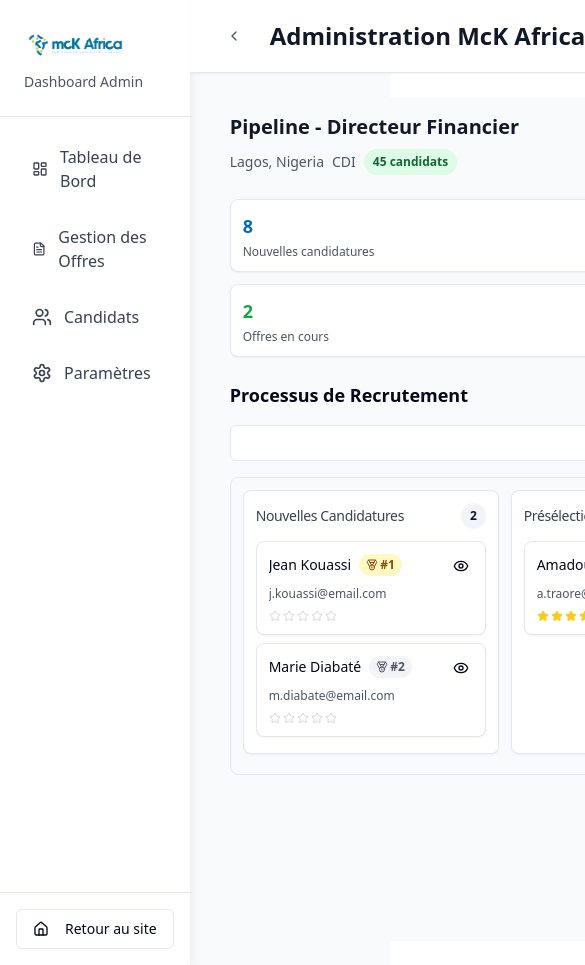
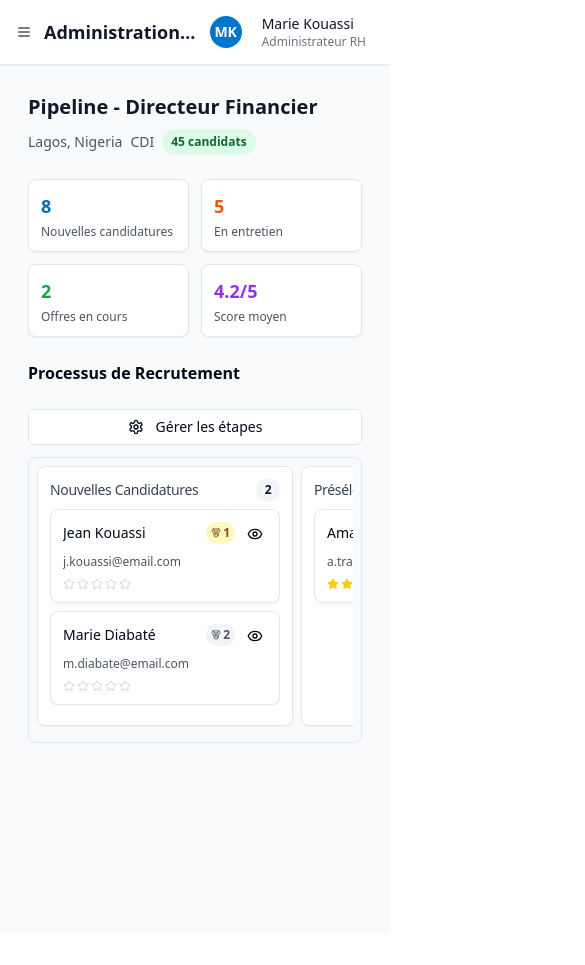
Before and after one commit to arthurdibii/mckafricav1, a React (Vite) app: page /admin/offres/1/pipeline in a window 390 px wide. Shown: the top 965 px of the page, 585 px wide, since content can reach past the window. After the commit the page ends 933 px from the top, so only its background shows below. Built offline with nearby package versions, Linux system fonts and the light colour scheme.

Commit message:
Fix: Improve sidebar and Kanban responsiveness
- Correct sidebar display when retracted.
- Fix Kanban scroll functionality.
- Improve responsiveness on mobile and tablet devices.

```diff
--- a/src/components/AdminLayout.tsx
+++ b/src/components/AdminLayout.tsx
@@ -1,6 +1,8 @@
+
 import React, { useState } from 'react';
 import { Link, useLocation } from 'react-router-dom';
 import { Button } from '@/components/ui/button';
+import { Sheet, SheetContent, SheetTrigger } from '@/components/ui/sheet';
 import UserProfile from '@/components/UserProfile';
 import {
   LayoutDashboard,
@@ -9,7 +11,8 @@ import {
   Settings,
   Home,
   Menu,
-  ChevronLeft
+  ChevronLeft,
+  X
 } from 'lucide-react';
 
 interface AdminLayoutProps {
@@ -19,6 +22,7 @@ interface AdminLayoutProps {
 const AdminLayout = ({ children }: AdminLayoutProps) => {
   const location = useLocation();
   const [sidebarCollapsed, setSidebarCollapsed] = useState(false);
+  const [mobileMenuOpen, setMobileMenuOpen] = useState(false);
 
   // Données simulées de l'utilisateur connecté
   const currentUser = {
@@ -35,18 +39,26 @@ const AdminLayout = ({ children }: AdminLayoutProps) => {
     { icon: Settings, label: 'Paramètres', path: '/admin/parametres' },
   ];
 
-  return (
-    <div className="min-h-screen bg-gray-50 flex">
-      {/* Sidebar */}
-      <div className={`${sidebarCollapsed ? 'w-16' : 'w-64'} transition-all duration-300 bg-white shadow-lg flex flex-col`}>
+  const SidebarContent = ({ mobile = false }) => (
+    <>
       {/* Header de la sidebar */}
-        <div className="p-6 border-b">
-          {!sidebarCollapsed ? (
+      <div className={`${mobile ? 'p-4' : 'p-6'} border-b ${mobile ? 'flex items-center justify-between' : ''}`}>
+        {mobile && (
+          <Button
+            variant="ghost"
+            size="sm"
+            onClick={() => setMobileMenuOpen(false)}
+            className="ml-auto"
+          >
+            <X className="h-5 w-5" />
+          </Button>
+        )}
+        {(!sidebarCollapsed || mobile) ? (
           <Link to="/" className="flex items-center">
             <img
               src="/lovable-uploads/97df0f49-9381-4123-b527-f4fa3f43c655.png"
               alt="McK Africa"
-                className="h-10 w-auto"
+              className="h-8 sm:h-10 w-auto"
             />
           </Link>
         ) : (
@@ -54,17 +66,17 @@ const AdminLayout = ({ children }: AdminLayoutProps) => {
             <img
               src="/lovable-uploads/97df0f49-9381-4123-b527-f4fa3f43c655.png"
               alt="McK Africa"
-                className="h-8 w-8 object-contain"
+              className="h-6 w-6 object-contain"
             />
           </div>
         )}
-          {!sidebarCollapsed && (
-            <p className="text-sm text-gray-600 mt-2">Dashboard Admin</p>
+        {(!sidebarCollapsed || mobile) && (
+          <p className="text-xs sm:text-sm text-gray-600 mt-2">Dashboard Admin</p>
         )}
       </div>
 
       {/* Navigation */}
-        <nav className="p-4 space-y-2 flex-1">
+      <nav className="p-2 sm:p-4 space-y-1 sm:space-y-2 flex-1">
         {sidebarItems.map((item) => {
           const Icon = item.icon;
           const isActive = location.pathname === item.path;
@@ -73,16 +85,17 @@ const AdminLayout = ({ children }: AdminLayoutProps) => {
             <Link
               key={item.path}
               to={item.path}
-                className={`flex items-center ${sidebarCollapsed ? 'justify-center' : 'space-x-3'} px-4 py-3 rounded-lg transition-colors ${
+              onClick={() => mobile && setMobileMenuOpen(false)}
+              className={`flex items-center ${(sidebarCollapsed && !mobile) ? 'justify-center px-2' : 'space-x-2 sm:space-x-3 px-3'} py-2 sm:py-3 rounded-lg transition-colors ${
                 isActive
                   ? 'bg-mck-blue-500 text-white'
                   : 'text-gray-700 hover:bg-gray-100'
               }`}
-                title={sidebarCollapsed ? item.label : undefined}
+              title={(sidebarCollapsed && !mobile) ? item.label : undefined}
             >
-                <Icon className="h-5 w-5" />
-                {!sidebarCollapsed && (
-                  <span className="font-medium">{item.label}</span>
+              <Icon className="h-4 w-4 sm:h-5 sm:w-5 flex-shrink-0" />
+              {(!sidebarCollapsed || mobile) && (
+                <span className="font-medium text-sm sm:text-base truncate">{item.label}</span>
               )}
             </Link>
           );
@@ -90,46 +103,75 @@ const AdminLayout = ({ children }: AdminLayoutProps) => {
       </nav>
 
       {/* Footer de la sidebar */}
-        <div className="p-4 border-t">
-          <div className="space-y-2">
-            <Link to="/">
+      <div className="p-2 sm:p-4 border-t">
+        <Link to="/" onClick={() => mobile && setMobileMenuOpen(false)}>
           <Button
             variant="outline"
-                className={`${sidebarCollapsed ? 'w-8 h-8 p-0' : 'w-full justify-start'}`}
-                title={sidebarCollapsed ? 'Retour au site' : undefined}
+            className={`${(sidebarCollapsed && !mobile) ? 'w-8 h-8 p-0' : 'w-full justify-start'} text-sm`}
+            title={(sidebarCollapsed && !mobile) ? 'Retour au site' : undefined}
           >
-                <Home className="h-4 w-4" />
-                {!sidebarCollapsed && <span className="ml-2">Retour au site</span>}
+            <Home className="h-3 w-3 sm:h-4 sm:w-4" />
+            {(!sidebarCollapsed || mobile) && <span className="ml-2">Retour au site</span>}
           </Button>
         </Link>
       </div>
-        </div>
+    </>
+  );
+
+  return (
+    <div className="min-h-screen bg-gray-50 flex">
+      {/* Sidebar Desktop */}
+      <div className={`${sidebarCollapsed ? 'w-16' : 'w-48 sm:w-64'} transition-all duration-300 bg-white shadow-lg hidden lg:flex flex-col`}>
+        <SidebarContent />
       </div>
 
+      {/* Mobile Sidebar */}
+      <Sheet open={mobileMenuOpen} onOpenChange={setMobileMenuOpen}>
+        <SheetContent side="left" className="w-64 p-0 lg:hidden">
+          <div className="flex flex-col h-full bg-white">
+            <SidebarContent mobile={true} />
+          </div>
+        </SheetContent>
+      </Sheet>
+
       {/* Main Content */}
-      <div className="flex-1 flex flex-col">
+      <div className="flex-1 flex flex-col min-w-0">
         {/* Header principal */}
-        <div className="bg-white shadow-sm border-b px-6 py-4 flex items-center justify-between">
-          <div className="flex items-center space-x-4">
+        <div className="bg-white shadow-sm border-b px-3 sm:px-6 py-3 sm:py-4 flex items-center justify-between">
+          <div className="flex items-center space-x-2 sm:space-x-4 min-w-0 flex-1">
+            {/* Mobile menu button */}
+            <Button
+              variant="ghost"
+              size="sm"
+              onClick={() => setMobileMenuOpen(true)}
+              className="lg:hidden text-gray-600 hover:text-gray-900 p-1"
+            >
+              <Menu className="h-5 w-5" />
+            </Button>
+
+            {/* Desktop collapse button */}
             <Button
               variant="ghost"
               size="sm"
               onClick={() => setSidebarCollapsed(!sidebarCollapsed)}
-              className="text-gray-600 hover:text-gray-900"
+              className="hidden lg:flex text-gray-600 hover:text-gray-900 p-1"
             >
               {sidebarCollapsed ? <Menu className="h-5 w-5" /> : <ChevronLeft className="h-5 w-5" />}
             </Button>
-            <h1 className="text-2xl font-bold text-gray-900">
+
+            <h1 className="text-lg sm:text-xl lg:text-2xl font-bold text-gray-900 truncate">
               Administration McK Africa
             </h1>
           </div>
 
           {/* Profil utilisateur */}
+          <div className="flex-shrink-0">
             <UserProfile user={currentUser} />
+          </div>
         </div>
 
         {/* Contenu principal */}
-        <div className="p-6 flex-1">
+        <div className="p-3 sm:p-4 lg:p-6 flex-1 min-w-0 overflow-hidden">
           {children}
         </div>
       </div>
--- a/src/components/CandidateCard.tsx
+++ b/src/components/CandidateCard.tsx
@@ -64,17 +64,17 @@ const CandidateCard = ({ candidate, onViewDetails }: CandidateCardProps) => {
       style={style}
       {...attributes}
       {...listeners}
-      className="cursor-grab active:cursor-grabbing"
+      className="cursor-grab active:cursor-grabbing touch-manipulation"
     >
-      <Card className={`mb-2 sm:mb-3 hover:shadow-md transition-all duration-200 bg-white ${isDragging ? 'rotate-2 scale-105' : ''}`}>
+      <Card className={`mb-2 sm:mb-3 hover:shadow-md transition-all duration-200 bg-white ${isDragging ? 'rotate-2 scale-105' : ''} border border-gray-200`}>
         <CardContent className="p-3 sm:p-4">
-          <div className="flex justify-between items-start mb-2">
-            <div className="flex items-center space-x-2 min-w-0 flex-1">
-              <h4 className="font-medium text-sm sm:text-base truncate">{candidate.name}</h4>
+          <div className="flex justify-between items-start mb-2 gap-2">
+            <div className="flex items-center space-x-1 sm:space-x-2 min-w-0 flex-1">
+              <h4 className="font-medium text-sm sm:text-base truncate flex-1">{candidate.name}</h4>
               {candidate.ranking && (
-                <Badge className={`text-xs px-1.5 sm:px-2 py-0.5 sm:py-1 shrink-0 ${getRankingColor(candidate.ranking)}`}>
-                  <Medal className="h-3 w-3 mr-0.5 sm:mr-1" />
-                  #{candidate.ranking}
+                <Badge className={`text-xs px-1 sm:px-1.5 py-0.5 shrink-0 ${getRankingColor(candidate.ranking)}`}>
+                  <Medal className="h-2.5 w-2.5 sm:h-3 sm:w-3 mr-0.5" />
+                  {candidate.ranking}
                 </Badge>
               )}
             </div>
@@ -85,7 +85,7 @@ const CandidateCard = ({ candidate, onViewDetails }: CandidateCardProps) => {
                 e.stopPropagation();
                 onViewDetails(candidate);
               }}
-              className="h-6 w-6 sm:h-8 sm:w-8 p-0 shrink-0"
+              className="h-6 w-6 sm:h-8 sm:w-8 p-0 shrink-0 hover:bg-gray-100"
             >
               <Eye className="h-3 w-3 sm:h-4 sm:w-4" />
             </Button>
@@ -93,8 +93,8 @@ const CandidateCard = ({ candidate, onViewDetails }: CandidateCardProps) => {
 
           <p className="text-xs sm:text-sm text-gray-600 mb-2 truncate">{candidate.email}</p>
 
-          <div className="flex items-center justify-between">
-            <div className="flex items-center space-x-0.5 sm:space-x-1">
+          <div className="flex items-center justify-between gap-2">
+            <div className="flex items-center space-x-0.5 sm:space-x-1 flex-shrink-0">
               {renderStars(candidate.score)}
             </div>
             {candidate.notes && (
--- a/src/components/KanbanBoard.tsx
+++ b/src/components/KanbanBoard.tsx
@@ -55,14 +55,14 @@ const KanbanBoard = ({ onCandidateClick }: KanbanBoardProps) => {
 
   if (showStageManager) {
     return (
-      <div className="space-y-4 sm:space-y-6">
-        <div className="flex flex-col sm:flex-row sm:items-center sm:justify-between gap-4">
-          <h3 className="text-lg sm:text-xl font-semibold">Processus de Recrutement</h3>
+      <div className="space-y-3 sm:space-y-4 lg:space-y-6">
+        <div className="flex flex-col space-y-3 sm:flex-row sm:items-center sm:justify-between sm:space-y-0 gap-3 sm:gap-4">
+          <h3 className="text-base sm:text-lg lg:text-xl font-semibold">Processus de Recrutement</h3>
           <Button
             variant="outline"
             onClick={() => setShowStageManager(false)}
             size="sm"
-            className="w-full sm:w-auto"
+            className="w-full sm:w-auto text-sm"
           >
             Retour au Pipeline
           </Button>
@@ -76,28 +76,40 @@ const KanbanBoard = ({ onCandidateClick }: KanbanBoardProps) => {
   }
 
   return (
-    <div className="space-y-4 sm:space-y-6">
+    <div className="space-y-3 sm:space-y-4 lg:space-y-6">
       {/* Titre fixe + Bouton de gestion - Responsive */}
-      <div className="flex flex-col sm:flex-row sm:items-center sm:justify-between gap-4">
-        <h3 className="text-lg sm:text-xl font-semibold">Processus de Recrutement</h3>
+      <div className="flex flex-col space-y-3 sm:flex-row sm:items-center sm:justify-between sm:space-y-0 gap-3 sm:gap-4">
+        <h3 className="text-base sm:text-lg lg:text-xl font-semibold">Processus de Recrutement</h3>
         <Button
           variant="outline"
           onClick={() => setShowStageManager(true)}
           size="sm"
-          className="w-full sm:w-auto"
+          className="w-full sm:w-auto text-sm"
         >
-          <Settings className="h-4 w-4 mr-2" />
+          <Settings className="h-3 w-3 sm:h-4 sm:w-4 mr-1 sm:mr-2" />
           Gérer les étapes
         </Button>
       </div>
 
       {/* Container Kanban avec scroll horizontal responsive */}
       <DndContext sensors={sensors} onDragStart={handleDragStart} onDragEnd={handleDragEnd}>
-        <div className="w-full border rounded-lg bg-gray-50 p-3 sm:p-4 lg:p-6">
-          {/* Zone de scroll horizontal avec scrollbar masquée */}
-          <div className="overflow-x-auto overflow-y-hidden scrollbar-hide pb-2">
-            {/* Container flex avec largeur minimale pour forcer le scroll */}
-            <div className="flex space-x-3 sm:space-x-4 lg:space-x-6 min-w-max">
+        <div className="w-full border rounded-lg bg-gray-50 p-2 sm:p-3 lg:p-4">
+          {/* Zone de scroll horizontal optimisée */}
+          <div
+            className="overflow-x-auto overflow-y-visible pb-2"
+            style={{
+              scrollbarWidth: 'thin',
+              scrollbarColor: '#CBD5E1 #F1F5F9'
+            }}
+          >
+            {/* Container flex avec largeur minimale calculée dynamiquement */}
+            <div
+              className="flex space-x-2 sm:space-x-3 lg:space-x-4"
+              style={{
+                minWidth: `${columns.length * 280}px`,
+                width: 'max-content'
+              }}
+            >
               {columns.map((column) => (
                 <KanbanColumn
                   key={column.id}
--- a/src/components/KanbanColumn.tsx
+++ b/src/components/KanbanColumn.tsx
@@ -26,12 +26,12 @@ interface KanbanColumnProps {
 
 const KanbanColumn = ({ id, title, candidates, onCandidateClick }: KanbanColumnProps) => {
   return (
-    <div className="flex-shrink-0 w-64 sm:w-72 lg:w-80 xl:w-84">
-      <Card className="h-full">
-        <CardHeader className="pb-3 px-3 sm:px-4 pt-3 sm:pt-4">
+    <div className="flex-shrink-0 w-64 sm:w-72 lg:w-80">
+      <Card className="h-full bg-white">
+        <CardHeader className="pb-2 sm:pb-3 px-3 sm:px-4 pt-3 sm:pt-4">
           <CardTitle className="text-sm sm:text-base font-medium text-gray-700 flex items-center justify-between">
             <span className="truncate mr-2 leading-tight">{title}</span>
-            <Badge variant="secondary" className="text-xs shrink-0 px-2 py-1">
+            <Badge variant="secondary" className="text-xs shrink-0 px-1.5 sm:px-2 py-0.5 sm:py-1 min-w-[1.5rem] flex items-center justify-center">
               {candidates.length}
             </Badge>
           </CardTitle>
@@ -42,7 +42,7 @@ const KanbanColumn = ({ id, title, candidates, onCandidateClick }: KanbanColumnP
               items={candidates.map(c => c.id)}
               strategy={verticalListSortingStrategy}
             >
-              <div className="space-y-2 sm:space-y-3 min-h-[200px] sm:min-h-[250px] lg:min-h-[300px]">
+              <div className="space-y-2 sm:space-y-3 min-h-[200px] sm:min-h-[250px] lg:min-h-[300px] max-h-[400px] sm:max-h-[500px] lg:max-h-[600px] overflow-y-auto">
                 {candidates.map((candidate) => (
                   <CandidateCard
                     key={candidate.id}
@@ -50,6 +50,12 @@ const KanbanColumn = ({ id, title, candidates, onCandidateClick }: KanbanColumnP
                     onViewDetails={onCandidateClick}
                   />
                 ))}
+                {/* Zone de drop vide pour faciliter le drop */}
+                {candidates.length === 0 && (
+                  <div className="h-20 flex items-center justify-center text-gray-400 text-sm border-2 border-dashed border-gray-200 rounded-lg">
+                    Déposez ici
+                  </div>
+                )}
               </div>
             </SortableContext>
           </DropZone>
--- a/src/index.css
+++ b/src/index.css
@@ -101,7 +101,7 @@
   }
 }
 
-/* Styles pour masquer les scrollbars */
+/* Styles pour les scrollbars */
 @layer utilities {
   .scrollbar-hide {
     /* Firefox */
@@ -114,4 +114,46 @@
     /* WebKit */
     display: none;
   }
+
+  /* Styles pour scrollbar fine visible sur le Kanban */
+  .kanban-scroll {
+    scrollbar-width: thin;
+    scrollbar-color: #CBD5E1 #F1F5F9;
+  }
+
+  .kanban-scroll::-webkit-scrollbar {
+    height: 8px;
+  }
+
+  .kanban-scroll::-webkit-scrollbar-track {
+    background: #F1F5F9;
+    border-radius: 4px;
+  }
+
+  .kanban-scroll::-webkit-scrollbar-thumb {
+    background: #CBD5E1;
+    border-radius: 4px;
+  }
+
+  .kanban-scroll::-webkit-scrollbar-thumb:hover {
+    background: #94A3B8;
+  }
+
+  /* Amélioration du touch sur mobile */
+  .touch-manipulation {
+    touch-action: manipulation;
+  }
 }
+
+/* Responsive breakpoints personnalisés */
+@media (max-width: 640px) {
+  .kanban-mobile {
+    padding: 0.5rem;
+  }
+}
+
+@media (max-width: 768px) {
+  .kanban-tablet {
+    padding: 0.75rem;
+  }
+}
```
Lines whose indentation alone changed are shown as unchanged.
